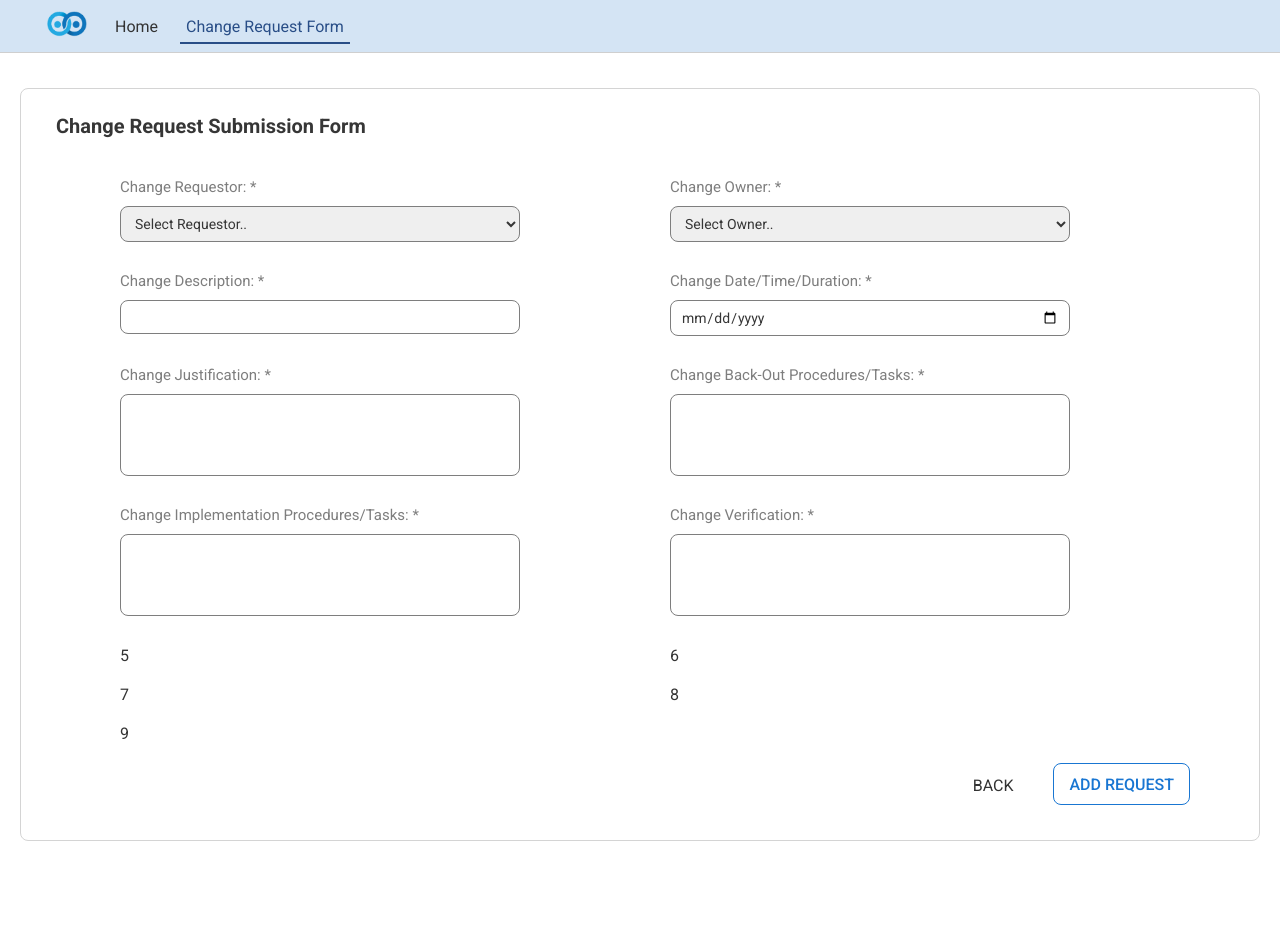
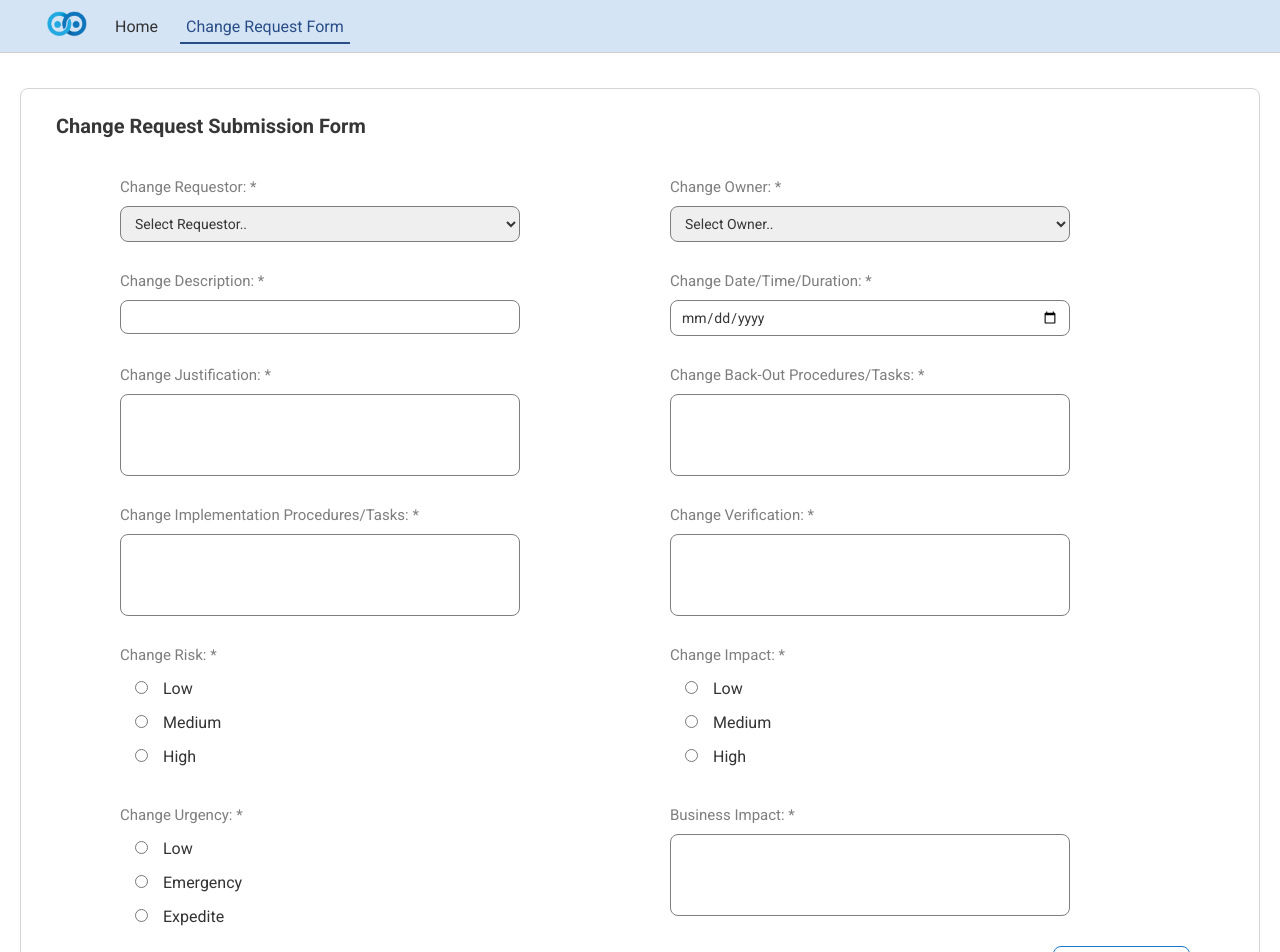
Before and after one commit to Pinetart/Doodle-Projects, a React (Create React App) app: page /createbook in a window 1280 px wide. Shown: the top 952 px of the page. Before the commit the page ends 876 px from the top, so only its background shows below. Built offline with nearby package versions, Linux system fonts and the light colour scheme; data requests are answered from the project's data file.

Commit message:
Completed Form

```diff
--- a/src/Pages/create/CreateRequest.css
+++ b/src/Pages/create/CreateRequest.css
@@ -4,6 +4,7 @@
   border: 1px solid #d4d4d4;
   border-radius: 8px;
   padding: 25px 35px;
+  margin-bottom: 70px;
 }
 .create label {
   text-align: left;
@@ -21,7 +22,7 @@
   margin-bottom: 30px;
   text-align: left;
 }
-.create input,
+.textinput,
 .create textarea,
 .create select {
   width: 400px;
@@ -34,6 +35,13 @@
   box-sizing: border-box;
   display: block;
   resize: none;
+}
+.radio {
+  margin-top: 15px;
+}
+.radiobutton {
+  display: inline;
+  margin-left: 15px;
 }
 .create textarea:focus,
 .create input:focus,
--- a/src/Pages/create/CreateRequest.js
+++ b/src/Pages/create/CreateRequest.js
@@ -69,6 +69,7 @@ const CreateRequest = () => {
               <label>Change Requestor: *</label>
               <select
                 required
+                className="textinput"
                 value={requestor}
                 onChange={(e) => setRequestor(e.target.value)}
               >
@@ -84,6 +85,7 @@ const CreateRequest = () => {
               <label>Change Owner: *</label>
               <select
                 required
+                className="textInput"
                 value={owner}
                 onChange={(e) => setOwner(e.target.value)}
               >
@@ -100,6 +102,7 @@ const CreateRequest = () => {
               <input
                 required
                 value={description}
+                className="textinput"
                 onChange={(e) => setDescription(e.target.value)}
               ></input>
             </div>
@@ -107,6 +110,7 @@ const CreateRequest = () => {
               <label>Change Date/Time/Duration: *</label>
               <input
                 type="date"
+                className="textinput"
                 required
                 value={date}
                 onChange={(e) => setDate(e.target.value)}
@@ -116,6 +120,7 @@ const CreateRequest = () => {
               <label>Change Justification: *</label>
               <textarea
                 required
+                className="textinput"
                 value={justification}
                 rows="4"
                 onChange={(e) => setjustification(e.target.value)}
@@ -125,6 +130,7 @@ const CreateRequest = () => {
               <label>Change Back-Out Procedures/Tasks: *</label>
               <textarea
                 required
+                className="textinput"
                 value={backout}
                 rows="4"
                 onChange={(e) => setBackout(e.target.value)}
@@ -134,6 +140,7 @@ const CreateRequest = () => {
               <label>Change Implementation Procedures/Tasks: *</label>
               <textarea
                 required
+                className="textinput"
                 value={implementation}
                 rows="4"
                 onChange={(e) => setImplementation(e.target.value)}
@@ -143,16 +150,124 @@ const CreateRequest = () => {
               <label>Change Verification: *</label>
               <textarea
                 required
+                className="textinput"
                 value={verification}
                 rows="4"
                 onChange={(e) => setVerification(e.target.value)}
               ></textarea>
             </div>
-            <div className="grid-item">5</div>
-            <div className="grid-item">6</div>
-            <div className="grid-item">7</div>
-            <div className="grid-item">8</div>
-            <div className="grid-item">9</div>
+            <div className="grid-item">
+              <label>Change Risk: *</label>
+              <div className="radio">
+                <input
+                  className="radiobutton"
+                  type="radio"
+                  name="risk"
+                  value="Low"
+                  required
+                  onChange={(e) => setRisk(e.target.value)}
+                />
+                <p className="radiobutton">Low</p>
+              </div>
+              <div className="radio">
+                <input
+                  className="radiobutton"
+                  type="radio"
+                  name="risk"
+                  value="Medium"
+                  onChange={(e) => setRisk(e.target.value)}
+                />
+                <p className="radiobutton">Medium</p>
+              </div>
+              <div className="radio">
+                <input
+                  className="radiobutton"
+                  type="radio"
+                  name="risk"
+                  value="High"
+                  onChange={(e) => setRisk(e.target.value)}
+                />
+                <p className="radiobutton">High</p>
+              </div>
+            </div>
+            <div className="grid-item">
+              <label>Change Impact: *</label>
+              <div className="radio">
+                <input
+                  className="radiobutton"
+                  type="radio"
+                  name="cimpact"
+                  value="Low"
+                  required
+                  onChange={(e) => setCimpact(e.target.value)}
+                />
+                <p className="radiobutton">Low</p>
+              </div>
+              <div className="radio">
+                <input
+                  className="radiobutton"
+                  type="radio"
+                  name="cimpact"
+                  value="Medium"
+                  onChange={(e) => setCimpact(e.target.value)}
+                />
+                <p className="radiobutton">Medium</p>
+              </div>
+              <div className="radio">
+                <input
+                  className="radiobutton"
+                  type="radio"
+                  name="cimpact"
+                  value="High"
+                  onChange={(e) => setCimpact(e.target.value)}
+                />
+                <p className="radiobutton">High</p>
+              </div>
+            </div>
+            <div className="grid-item" style={{ marginTop: "20px" }}>
+              <label>Change Urgency: *</label>
+              <div className="radio">
+                <input
+                  className="radiobutton"
+                  type="radio"
+                  name="urgency"
+                  value="Low"
+                  required
+                  onChange={(e) => setUrgency(e.target.value)}
+                />
+                <p className="radiobutton">Low</p>
+              </div>
+              <div className="radio">
+                <input
+                  className="radiobutton"
+                  type="radio"
+                  name="urgency"
+                  value="Emergency"
+                  onChange={(e) => setUrgency(e.target.value)}
+                />
+                <p className="radiobutton">Emergency</p>
+              </div>
+              <div className="radio">
+                <input
+                  className="radiobutton"
+                  type="radio"
+                  name="urgency"
+                  value="Expedite"
+                  onChange={(e) => setUrgency(e.target.value)}
+                />
+                <p className="radiobutton">Expedite</p>
+              </div>
+            </div>
+            <div className="grid-item" style={{ marginTop: "20px" }}>
+              <label>Business Impact: *</label>
+              <textarea
+                required
+                className="textinput"
+                value={bimpact}
+                rows="4"
+                onChange={(e) => setBimpact(e.target.value)}
+              ></textarea>
+            </div>
           </div>
           <div className="buttons">
             <div className="back">
```
